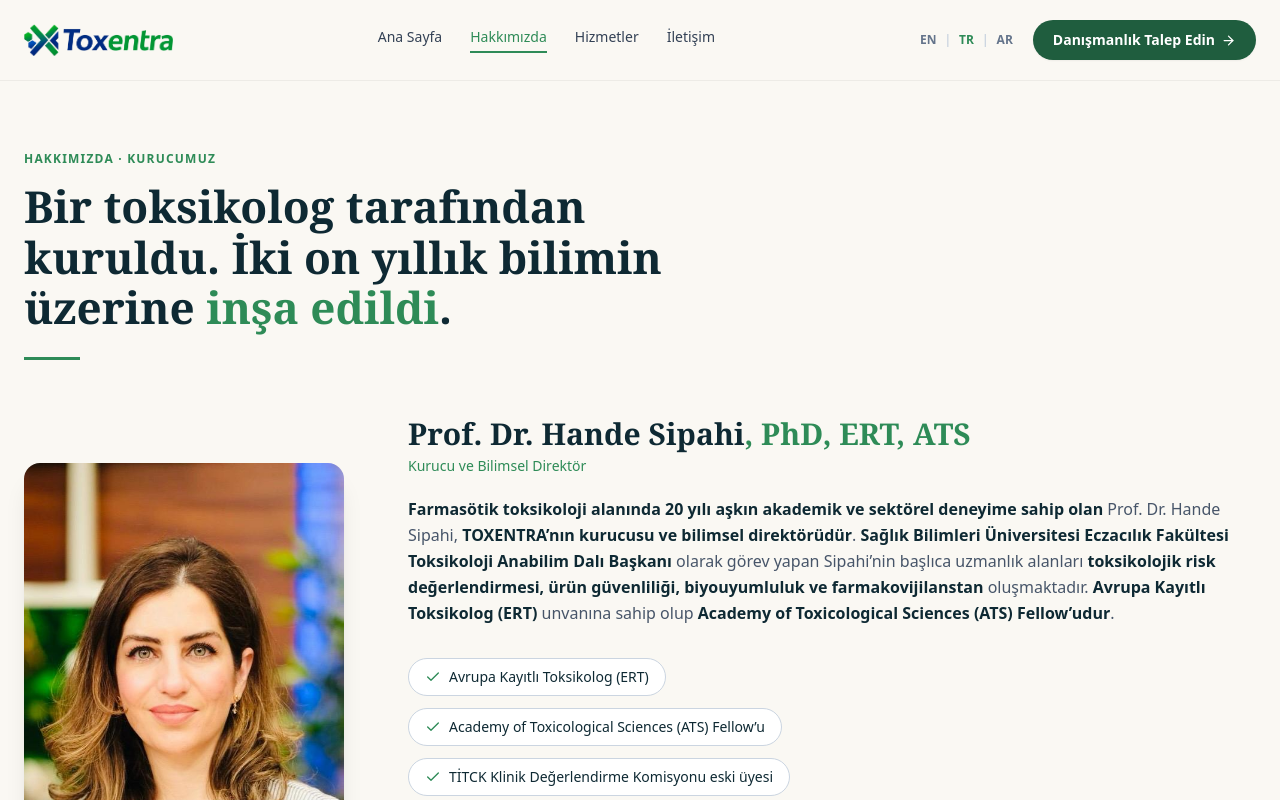
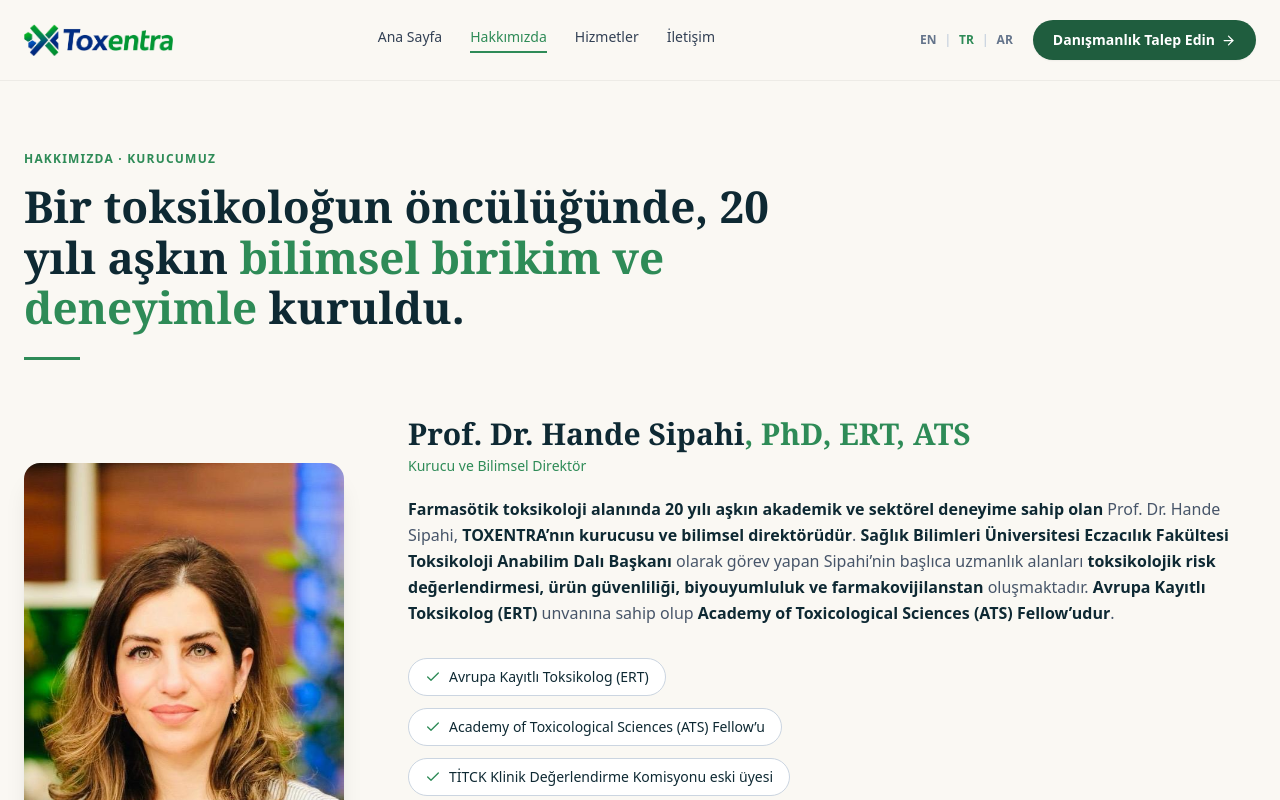
Before and after one commit to shandesipahi/Toxentra-Website, a Next.js app: page /tr/about in a window 1280 px wide. Shown: the top 800 px of the page. Built offline with nearby package versions, Linux system fonts and the light colour scheme.

Commit message:
Update page.js

```diff
--- a/app/tr/about/page.js
+++ b/app/tr/about/page.js
@@ -111,8 +111,8 @@ export default function AboutPage() {
       <section className="relative max-w-7xl mx-auto px-6 pt-16">
         <Eyebrow>HAKKIMIZDA · KURUCUMUZ</Eyebrow>
         <h1 className="text-4xl md:text-[2.75rem] leading-[1.15] font-bold font-serif mt-3 mb-6 text-navy-deep max-w-3xl">
-          Bir toksikolog tarafından kuruldu. İki on yıllık bilimin üzerine{" "}
-          <span className="text-green">inşa edildi</span>.
+          Bir toksikoloğun öncülüğünde, 20 yılı aşkın{" "}
+          <span className="text-green">bilimsel birikim ve deneyimle</span> kuruldu.
         </h1>
         <div className="w-14 h-[3px] mb-14 bg-green" />
 
```
